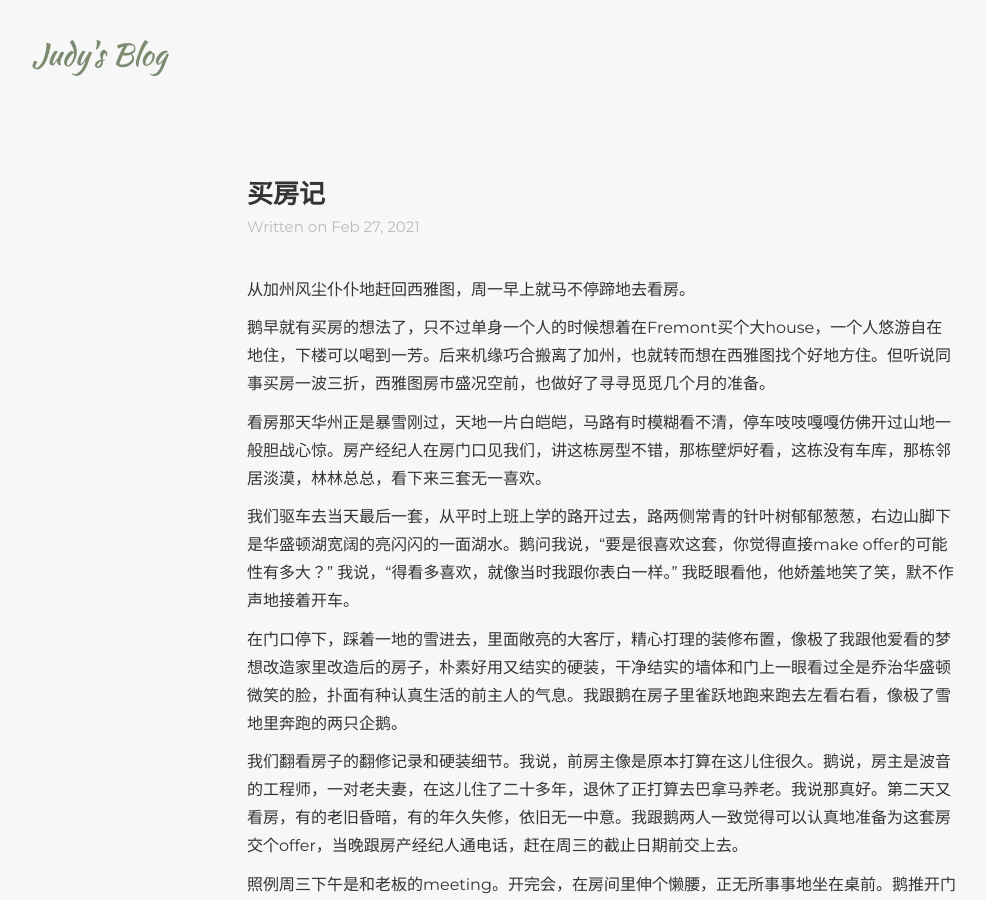
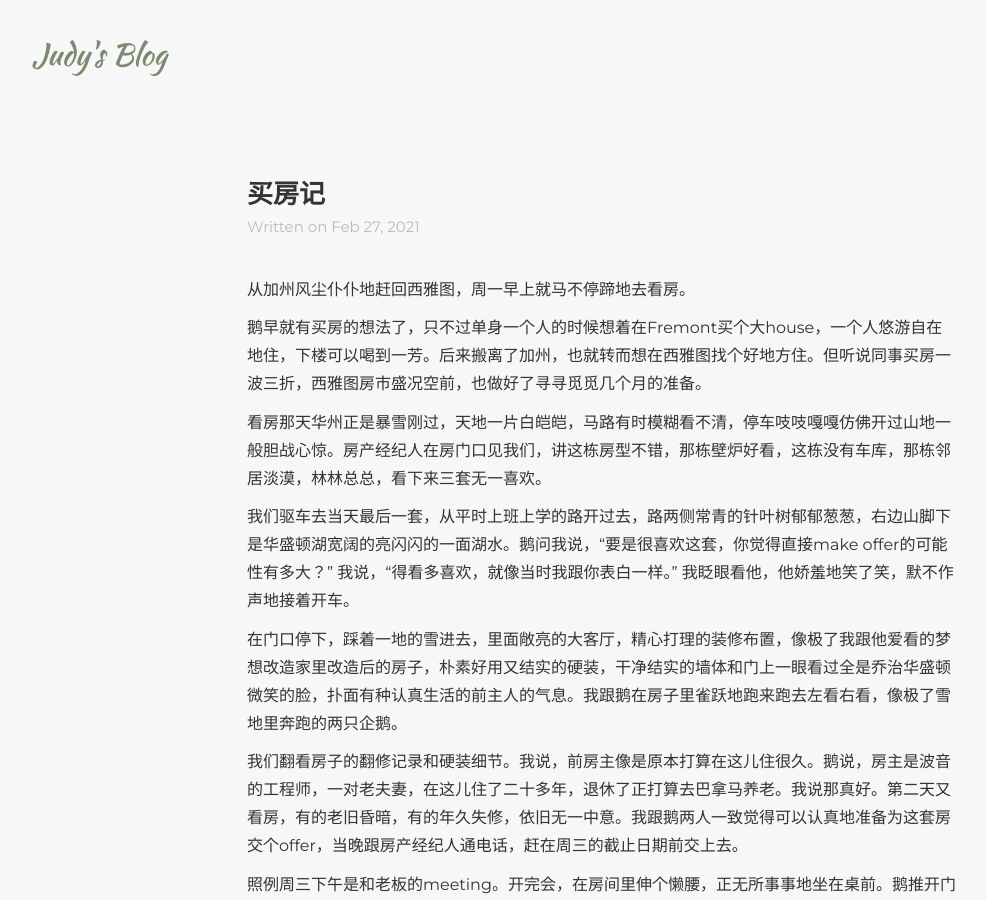
Before and after one commit to judykong97/judykong97.github.io, a Jekyll site: the page built from _posts/blog/2021-02-27-maifangji.markdown, in a window 1280 px wide and 900 px high. Shown: the whole window, without its empty margins (38-1024 px from the left). Built offline with Jekyll 4.4.1, drawn with Linux system fonts in a browser that asks for light colours; some web fonts are replaced.

Commit message:
Updated post

```diff
--- a/_posts/blog/2021-02-27-maifangji.markdown
+++ b/_posts/blog/2021-02-27-maifangji.markdown
@@ -8,7 +8,7 @@ written: Feb 27, 2021
 
 从加州风尘仆仆地赶回西雅图，周一早上就马不停蹄地去看房。
 
-鹅早就有买房的想法了，只不过单身一个人的时候想着在Fremont买个大house，一个人悠游自在地住，下楼可以喝到一芳。后来机缘巧合搬离了加州，也就转而想在西雅图找个好地方住。但听说同事买房一波三折，西雅图房市盛况空前，也做好了寻寻觅觅几个月的准备。
+鹅早就有买房的想法了，只不过单身一个人的时候想着在Fremont买个大house，一个人悠游自在地住，下楼可以喝到一芳。后来搬离了加州，也就转而想在西雅图找个好地方住。但听说同事买房一波三折，西雅图房市盛况空前，也做好了寻寻觅觅几个月的准备。
 
 看房那天华州正是暴雪刚过，天地一片白皑皑，马路有时模糊看不清，停车吱吱嘎嘎仿佛开过山地一般胆战心惊。房产经纪人在房门口见我们，讲这栋房型不错，那栋壁炉好看，这栋没有车库，那栋邻居淡漠，林林总总，看下来三套无一喜欢。
 
```
